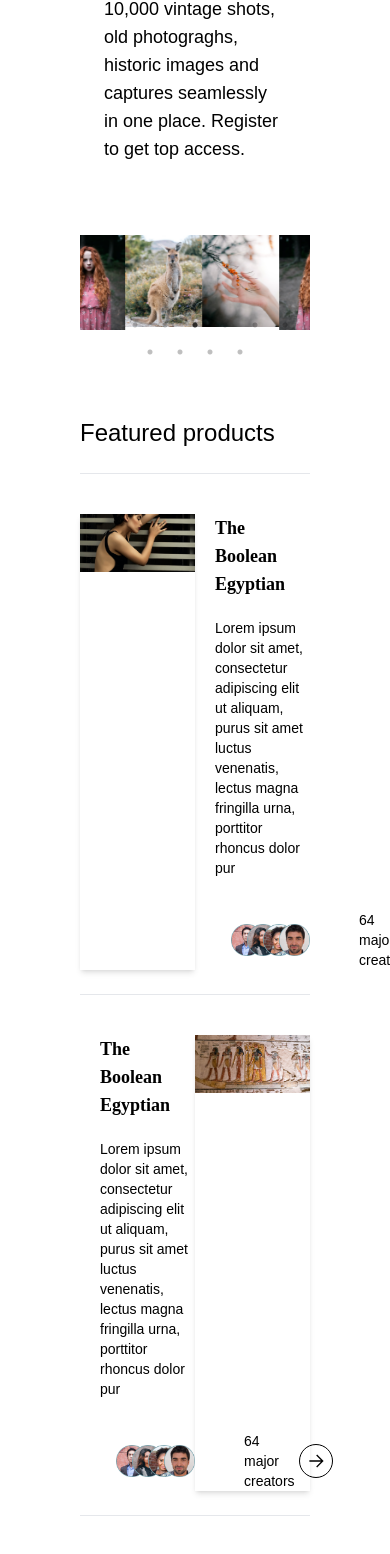
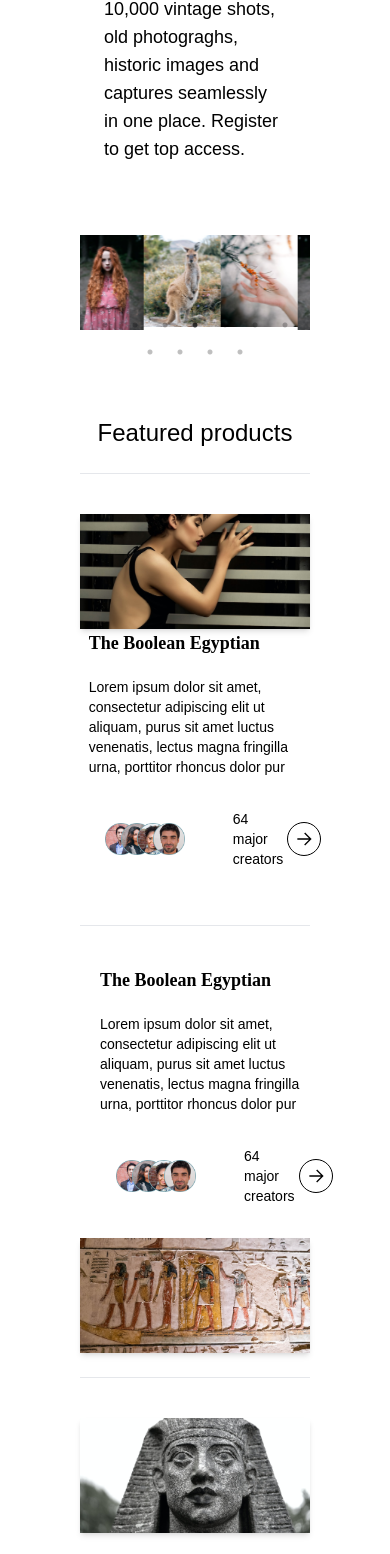
Before and after one commit to CMadiope/artsy, a Next.js app: page / in a window 390 px wide. Shown: the part 425-1979 px from the top of the page. Built offline with nearby package versions, Linux system fonts and the light colour scheme; a web font is replaced by a local one.

Commit message:
fix:homepage mobile design

```diff
--- a/components/FeaturedProducts.js
+++ b/components/FeaturedProducts.js
@@ -16,11 +16,13 @@ import Footer from "./Footer";
 
 const FeaturedProducts = () => {
   return (
-    <div className='p-10'>
-      <h3 className='text-2xl lg:text-4xl font-medium'>Featured products</h3>
+    <div className='p-10 mx-auto'>
+      <h3 className='max-md:text-center text-2xl lg:text-4xl font-medium'>
+        Featured products
+      </h3>
       <hr className='mt-6 bg-gray-200' />
-      <div className='flex pt-10'>
-        <div className='group w-1/2 cursor-pointer relative overflow-hidden shadow-md hover:opacity-80'>
+      <div className='flex max-sm:flex-col flex-row pt-10 max-sm:items-center'>
+        <div className='group md:w-1/2 cursor-pointer relative overflow-hidden shadow-md hover:opacity-80'>
           <Image
             src={egypt1}
             alt='img'
@@ -36,7 +38,48 @@ const FeaturedProducts = () => {
             </div>
           </div>
         </div>
-        <div className='w-1/2 pl-5'>
+        <div className='md:w-1/2 pl-5 max-md:pb-8'>
+          <h3 className='text-lg lg:text-2xl font-bold font-stix_two'>
+            The Boolean Egyptian
+          </h3>
+          <p className='text-sm lg:text-lg py-5'>
+            Lorem ipsum dolor sit amet, consectetur adipiscing elit ut aliquam,
+            purus sit amet luctus venenatis, lectus magna fringilla urna,
+            porttitor rhoncus dolor pur
+          </p>
+          <div>
+            <div className=''>
+              <div className='flex relative cursor-pointer mt-3 items-center max-md:'>
+                <div className='z-0 '>
+                  <Image src={eclipse1} alt='img' className='w-8 h-8' />
+                </div>
+                <div className='z-10 absolute left-4'>
+                  <Image src={eclipse2} alt='img' className='w-8 h-8' />
+                </div>
+                <div className='z-20 absolute left-8'>
+                  <Image src={eclipse3} alt='img' className='w-8 h-8' />
+                </div>
+                <div className='z-30 absolute left-12'>
+                  <Image src={eclipse4} alt='img' className='w-8 h-8' />
+                </div>
+                <div className='z-40 absolute left-16'>
+                  <Image src={eclipse5} alt='img' className='w-8 h-8' />
+                </div>
+                <div className='pl-36'>
+                  <p className='text-sm '>64 major creators</p>
+                </div>
+                <div className='ml-1 border p-2 rounded-full border-black'>
+                  <GrLinkNext className=' ' />
+                </div>
+              </div>
+            </div>
+          </div>
+        </div>
+      </div>
+      <hr className='mt-6 bg-gray-200' />
+
+      <div className='max-sm:flex-col flex-row pt-10 max-sm:items-center'>
+        <div className='md:w-1/2 pl-5 max-md:pb-8'>
           <h3 className='text-lg lg:text-2xl font-bold font-stix_two'>
             The Boolean Egyptian
           </h3>
@@ -73,48 +116,7 @@ const FeaturedProducts = () => {
             </div>
           </div>
         </div>
-      </div>
-      <hr className='mt-6 bg-gray-200' />
-
-      <div className='flex pt-10'>
-        <div className='w-1/2 pl-5'>
-          <h3 className='text-lg lg:text-2xl font-bold font-stix_two'>
-            The Boolean Egyptian
-          </h3>
-          <p className='text-sm lg:text-lg py-5'>
-            Lorem ipsum dolor sit amet, consectetur adipiscing elit ut aliquam,
-            purus sit amet luctus venenatis, lectus magna fringilla urna,
-            porttitor rhoncus dolor pur
-          </p>
-          <div>
-            <div className=''>
-              <div className='flex relative cursor-pointer mt-3 items-center'>
-                <div className='z-0 '>
-                  <Image src={eclipse1} alt='img' className='w-8 h-8' />
-                </div>
-                <div className='z-10 absolute left-4'>
-                  <Image src={eclipse2} alt='img' className='w-8 h-8' />
-                </div>
-                <div className='z-20 absolute left-8'>
-                  <Image src={eclipse3} alt='img' className='w-8 h-8' />
-                </div>
-                <div className='z-30 absolute left-12'>
-                  <Image src={eclipse4} alt='img' className='w-8 h-8' />
-                </div>
-                <div className='z-40 absolute left-16'>
-                  <Image src={eclipse5} alt='img' className='w-8 h-8' />
-                </div>
-                <div className='pl-36'>
-                  <p className='text-sm '>64 major creators</p>
-                </div>
-                <div className='ml-1 border p-2 rounded-full border-black'>
-                  <GrLinkNext className=' ' />
-                </div>
-              </div>
-            </div>
-          </div>
-        </div>
-        <div className='group w-1/2 cursor-pointer relative overflow-hidden shadow-md hover:opacity-80'>
+        <div className='group md:w-1/2 cursor-pointer relative overflow-hidden shadow-md hover:opacity-80'>
           <Image
             src={egypt2}
             alt='img'
@@ -134,8 +136,8 @@ const FeaturedProducts = () => {
 
       <hr className='mt-6 bg-gray-200' />
 
-      <div className='flex pt-10 pb-10'>
-        <div className='group w-1/2 cursor-pointer relative overflow-hidden shadow-md hover:opacity-80'>
+      <div className='flex max-sm:flex-col flex-row pt-10 max-sm:items-center'>
+        <div className='group md:w-1/2 cursor-pointer relative overflow-hidden shadow-md hover:opacity-80'>
           <Image
             src={egypt3}
             alt='img'
@@ -151,7 +153,7 @@ const FeaturedProducts = () => {
             </div>
           </div>
         </div>
-        <div className='w-1/2 pl-5'>
+        <div className='md:w-1/2 pl-5 max-md:py-8'>
           <h3 className='text-lg lg:text-2xl font-bold font-stix_two'>
             The Boolean Egyptian
           </h3>
@@ -190,30 +192,30 @@ const FeaturedProducts = () => {
         </div>
       </div>
       <section className='p-8 max-h-[780px] bg-gradient-to-r from-cyan-200 via-sky-300 to-orange-200 relative'>
-        <h1 className='text-white text-xl pt-2 lg:text-2xl'>
+        <h1 className='text-white text-xl pt-2 lg:text-2xl max-md:hidden'>
           See Upcoming Auctions and Exhibitions
         </h1>
         <hr className='m-5' />
-        <div>
+        <div className="">
           <Image src={monalisa} alt='img' objectFit='cover' />
-          <div className='flex absolute top-1/3 items-center p-4'>
-            <div className='text-white text-2xl h-2 pr-4'>01</div>
-            <div className='w-1/2'>
-              <h3 className='font-bellefair text-white w-60 lg:text-2xl'>
+          <div className='flex absolute top-10 sm:top-16 md:top-1/3 items-center p-4'>
+            <div className='text-white  md:text-2xl h-2 pr-4'>01</div>
+            <div className='md:w-1/2'>
+              <h3 className='max-xs:text-xs max-sm:text-base font-bellefair text-white w-60 md:lg:text-2xl'>
                 MONALISA REDEFINED IN STYLE.
               </h3>
-              <span className='text-white text-sm'>
+              <span className='text-white text-xs md:text-sm'>
                 Start on : 08:00 GTS . Monday
               </span>
-              <p className='text-sm text-white lg:text-base'>
+              <p className='text-xs md:text-sm text-white lg:text-base'>
                 GET EXCLUSIVE VIEWING OF CONTEMPORARY ART AND CONNECT WITH
                 INVESTORS AND AUCTIONEERS ACROSS THE WORLD BRINGING THEIR
                 HIGHEST AND LOWEST BIDS.
               </p>
             </div>
-            <div className='text-white flex  gap-5 pl-10 pt-28'>
+            <div className='text-white flex max-md:flex-col gap-5 pl-10 pt-28 max-md:pr-8  max-md:hide'>
               <p className='pt-2 cursor-pointer'>see more</p>
-              <button className='bg-transparent border p-2 rounded-lg'>
+              <button className='bg-transparent border p-px md:p-2 rounded-lg max-md:text-xs'>
                 Set a reminder
               </button>
             </div>
@@ -253,17 +255,17 @@ const FeaturedProducts = () => {
       <section className='bg-sectionBG p-16 relative mb-36'>
         <div>
           <div className='flex justify-between items-center'>
-            <div>
-              <h1 className='font-clash_display font-bold text-2xl lg:text-4xl w-52'>
+            <div className="max-md:absolute max-md:top-5 max-md:left-1">
+              <h1 className='font-clash_display font-bold text-lg  md:text-2xl lg:text-4xl w-52'>
                 TOP CREATORS OF THE WEEK
               </h1>
             </div>
 
             <div className='flex'>
-              <div className='mt-12 w-20 h-1 bg-gray-300 rounded-lg -rotate-90'>
+              <div className='mt-12 w-20 h-1 bg-gray-300 rounded-lg -rotate-90 max-md:hidden'>
                 <div className='w-6 h-full bg-zinc-800 rounded'></div>
               </div>
-              <div className='font-clash_display lg:text-2xl pb-4 font-thin'>
+              <div className='font-clash_display lg:text-2xl pb-4 font-thin max-md:absolute max-md:top-0 max-md:right-5 max-md:flex max-md:text-xs max-md:gap-1'>
                 <h3>Editorials</h3>
                 <h3>Fashion</h3>
                 <h3>Lifestyle</h3>
@@ -271,7 +273,7 @@ const FeaturedProducts = () => {
               </div>
             </div>
           </div>
-          <p className=' mt-10 mb-10 font-clash_display lg:text-lg'>
+          <p className=' mt-10 mb-10 font-clash_display lg:text-lg max-md:text-sm max-md:text-center'>
             “Everything always looked better in black and white. Everything
             always as if it were the first time; there’s always more people in a
             black and white photograph. It just makes it seem that there were
@@ -279,12 +281,12 @@ const FeaturedProducts = () => {
             colour photography. Everything looks more exciting.”– Jack Lowden
           </p>
         </div>
-        <div className='absolute z-20 top-0 right-0 pr-32 pt-28'>
+        <div className='absolute z-20 top-[50%] md:top-0 right-0 pr-12 md:pr-32 md:pt-28'>
           <SlideShow />
         </div>
-        <div className='font-clash_display font-extrabold absolute z-10 right-0 pr-8  top-1/3'>
-          <h3 className='text-3xl'>CIRCA</h3>
-          <h1 className='text-8xl lg:text-9xl'>1985</h1>
+        <div className='font-clash_display font-extrabold absolute max-md:bottom-0 z-10 right-0 md:pr-8  md:top-1/3'>
+          <h3 className='text-xl md:text-3xl'>CIRCA</h3>
+          <h1 className='text-6xl md:text-8xl lg:text-9xl'>1985</h1>
         </div>
       </section>
     </div>
--- a/components/SlideShow.js
+++ b/components/SlideShow.js
@@ -20,7 +20,7 @@ const slideImages = [
 
 const SlideShow = () => {
   return (
-    <div className="w-96 h-auto">
+    <div className="w-56 md:w-96 h-auto">
       <Zoom scale={0.4} arrows={false}>
         {slideImages.map((slideImage, index) => (
           <Image key={index} src={slideImage.image} alt={slideImage.image} />
```
